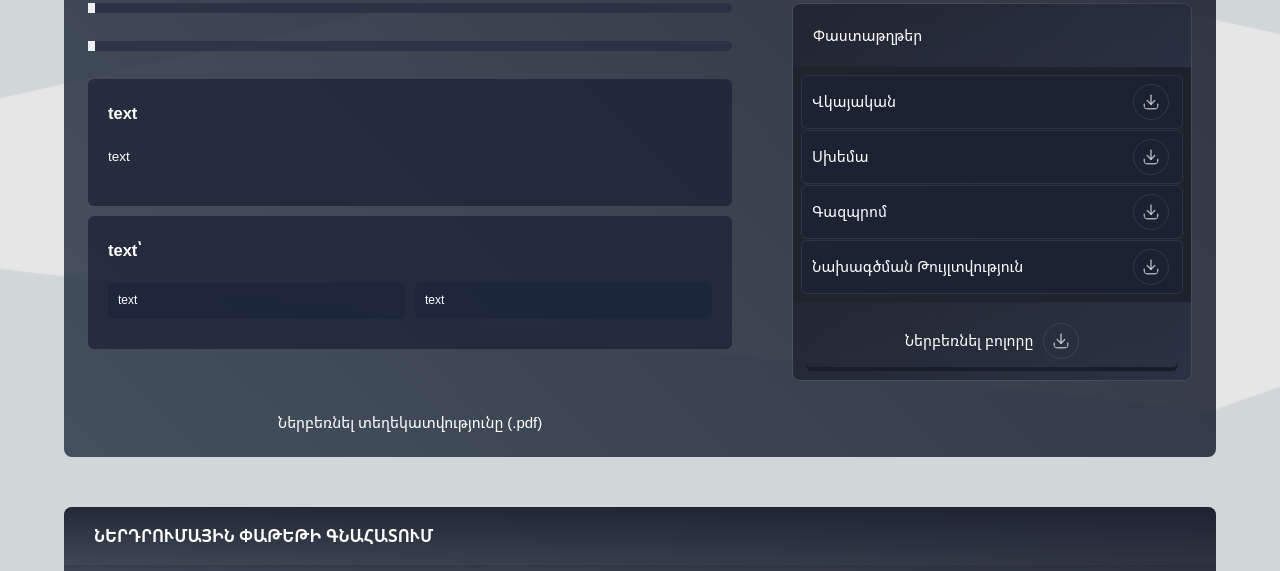
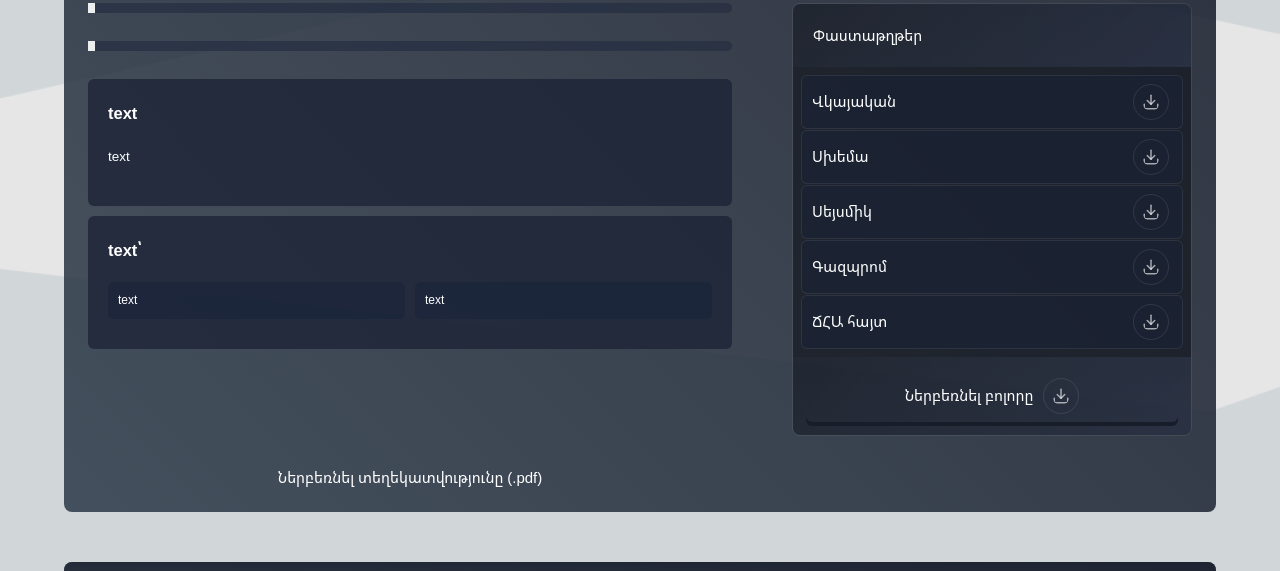
Before and after one commit to ScriptForgeCraft/Nizamu-Vanadzor, a website built with Vite: page index.html in a window 1280 px wide. Shown: the part 1389-1960 px from the top of the page. Built offline with nearby package versions, Linux system fonts and the light colour scheme; files whose address does not match are found by name.

Commit message:
add new pdf file

```diff
--- a/index.html
+++ b/index.html
@@ -249,10 +249,10 @@
                         </div>
 
                         <div class="doc-row">
-                            <div class="doc-item" data-file="./files/հողամասի հատակագիծ.pdf" data-title="Սխեմա">
+                            <div class="doc-item" data-file="./files/Հողամասի հատակագիծ.pdf" data-title="Սխեմա">
                                 <span>Սխեմա</span>
 
-                                <a class="doc-download" href="./files/հողամասի հատակագիծ.pdf" download
+                                <a class="doc-download" href="./files/Հողամասի հատակագիծ.pdf" download
                                     aria-label="Ներբեռնել PDF փաստաթուղթ 2">
                                     <svg xmlns="http://www.w3.org/2000/svg" viewBox="0 0 24 24" fill="none"
                                         stroke="currentColor" stroke-width="2" stroke-linecap="round"
@@ -266,6 +266,27 @@
                             </div>
                         </div>
 
+                        <div class="doc-row">
+                            <div class="doc-item" data-file="./files/Վանաձոր Նիզամու սեյսմիկ.pdf" data-title="Սխեմա">
+                                <span>Սեյսմիկ</span>
+
+                                <a class="doc-download" href="./files/Վանաձոր Նիզամու սեյսմիկ.pdf" download
+                                    aria-label="Ներբեռնել PDF փաստաթուղթ 3">
+                                    <svg xmlns="http://www.w3.org/2000/svg" viewBox="0 0 24 24" fill="none"
+                                        stroke="currentColor" stroke-width="2" stroke-linecap="round"
+                                        stroke-linejoin="round" class="w-4 h-4">
+                                        <path d="M21 15v4a2 2 0 0 1-2 2H5a2 2 0 0 1-2-2v-4"></path>
+                                        <polyline points="7 10 12 15 17 10"></polyline>
+                                        <line x1="12" x2="12" y1="15" y2="3"></line>
+                                    </svg>
+
+                                </a>
+                            </div>
+                        </div>
+
+
+
+
 
                         <div class="doc-row">
                             <div class="doc-item" data-file="./files/Գազպրոմ.pdf" data-title="Գազպրոմ">
@@ -273,7 +294,7 @@
 
 
                                 <a class="doc-download" href="./files/Գազպրոմ.pdf" download
-                                    aria-label="Ներբեռնել PDF փաստաթուղթ 7">
+                                    aria-label="Ներբեռնել PDF փաստաթուղթ 4">
                                     <svg xmlns="http://www.w3.org/2000/svg" viewBox="0 0 24 24" fill="none"
                                         stroke="currentColor" stroke-width="2" stroke-linecap="round"
                                         stroke-linejoin="round" class="w-4 h-4">
@@ -287,13 +308,12 @@
                         </div>
 
                         <div class="doc-row">
-                            <div class="doc-item" data-file="./files/ՆԱԽԱԳԾՄԱՆ ԹՈՒՅԼՏՎՈՒԹՅՈՒՆ.pdf"
-                                data-title="Նախագծման Թույլտվություն">
-                                <span>Նախագծման Թույլտվություն</span>
+                            <div class="doc-item" data-file="./files/ՃՀԱ հայտ.pdf" data-title="ՃՀԱ հայտ">
+                                <span>ՃՀԱ հայտ</span>
 
 
-                                <a class="doc-download" href="./files/ՆԱԽԱԳԾՄԱՆ ԹՈՒՅԼՏՎՈՒԹՅՈՒՆ.pdf" download
-                                    aria-label="Ներբեռնել PDF փաստաթուղթ 8">
+                                <a class="doc-download" href="./files/ՃՀԱ հայտ.pdf" download
+                                    aria-label="Ներբեռնել PDF փաստաթուղթ 5">
                                     <svg xmlns="http://www.w3.org/2000/svg" viewBox="0 0 24 24" fill="none"
                                         stroke="currentColor" stroke-width="2" stroke-linecap="round"
                                         stroke-linejoin="round" class="w-4 h-4">
@@ -311,9 +331,8 @@
                     </div>
                     <div class="doc-row-all-download">
                         <div class="doc-row doc-row-all">
-                            <a href="https://???"
-                                download class="btn-download-all smart-download" aria-label="Ներբեռնել բոլորը"
-                                target="_blank" data-name="Vanadzor_all_documents.zip">
+                            <a href="https://???" download class="btn-download-all smart-download"
+                                aria-label="Ներբեռնել բոլորը" target="_blank" data-name="Vanadzor_all_documents.zip">
                                 Ներբեռնել բոլորը
                             </a>
                             <svg xmlns="http://www.w3.org/2000/svg" viewBox="0 0 24 24" fill="none"
```
Also changed, not shown: 4 other files.
